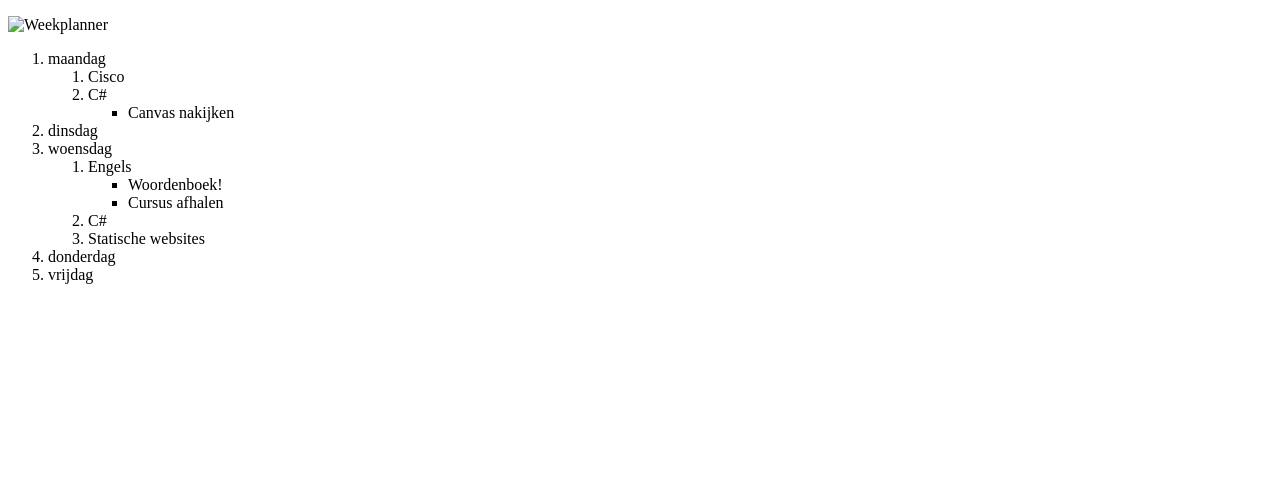
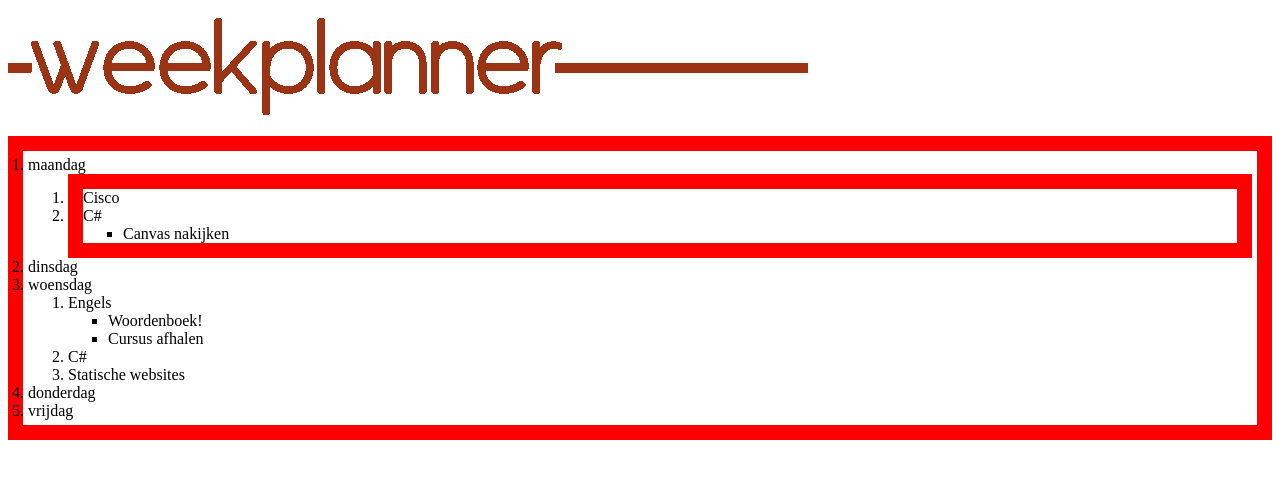
Before and after one commit to NikodemKawski/nikodemthomasmore, a plain HTML site: page Les 05 - CSS deel 1/Oef 3/les05-oef03.html in a window 1280 px wide. Drawn offline with Linux system fonts and the light colour scheme.

Commit message:
Les 05 - oef 3

```diff
--- a/Les 05 - CSS deel 1/Oef 3/les05-oef03.html
+++ b/Les 05 - CSS deel 1/Oef 3/les05-oef03.html
@@ -5,15 +5,16 @@
     <title>Voorbeeld 03</title>
     <meta http-equiv="Content-Type" content="text/html; charset=utf-8" />
     <meta name="author" content="Docent" />
+    <link rel="stylesheet" href="/Les 05 - CSS deel 1/Oef 3/les05-oef3.css">
 </head>
 
 <body>
-    <p><img src="afbeeldingen/weekplanner.gif" alt="Weekplanner"></p>
-    <ol>
+    <p><img src="/Les 05 - CSS deel 1/Oef 3/images/weekplanner.gif" alt="Weekplanner"></p>
+    <ol class="vak1">
         <li>maandag
             <ol>
-                <li>Cisco</li>
-                <li>C#
+                <li class="vak2">Cisco</li>
+                <li class="vak3">C#
                     <ul>
                         <li>Canvas nakijken</li>
                     </ul>
@@ -23,7 +24,7 @@
         <li>dinsdag</li>
         <li>woensdag
             <ol>
-                <li>Engels
+                <li class="vak4">Engels
                     <ul>
                         <li>Woordenboek!</li>
                         <li>Cursus afhalen</li>
--- /dev/null
+++ b/Les 05 - CSS deel 1/Oef 3/les05-oef3.css
@@ -0,0 +1,17 @@
+.vak1{
+        display:block;
+        border:15px solid red;
+        padding: 5px;
+}
+
+.vak2{
+    border-left: 15px solid red;
+    border-top: 15px solid red;
+    border-right: 15px solid red;
+}
+
+.vak3{
+    border-left: 15px solid red;
+    border-bottom: 15px solid red;
+    border-right: 15px solid red;
+}
```
Also changed, not shown: Les 05 - CSS deel 1/Oef 3/images/weekplanner.gif (added).
